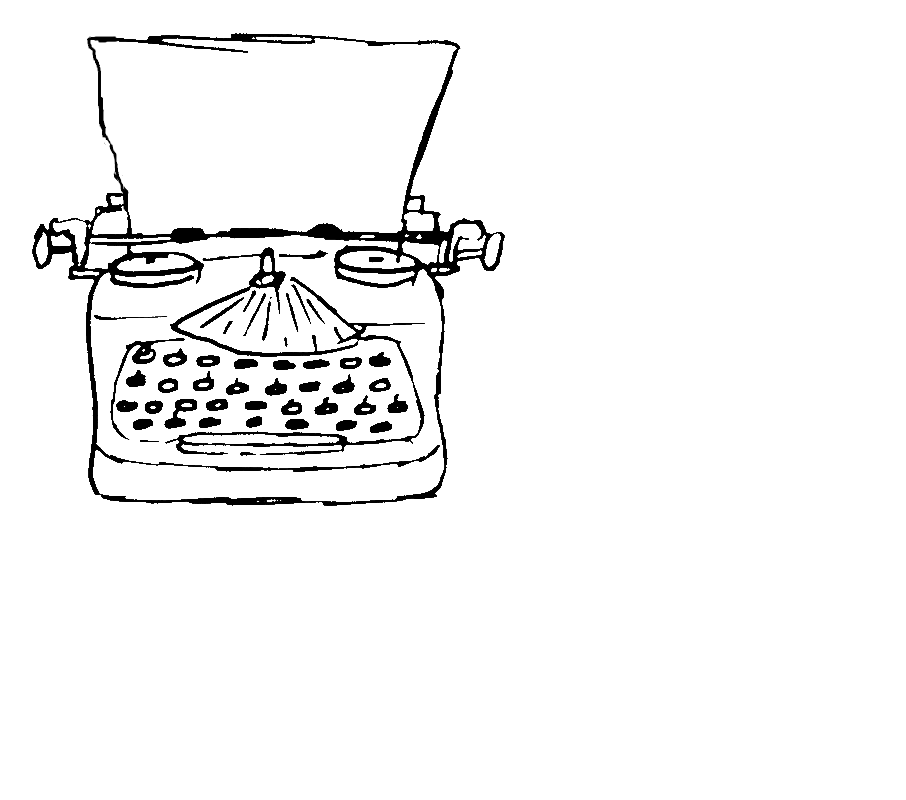
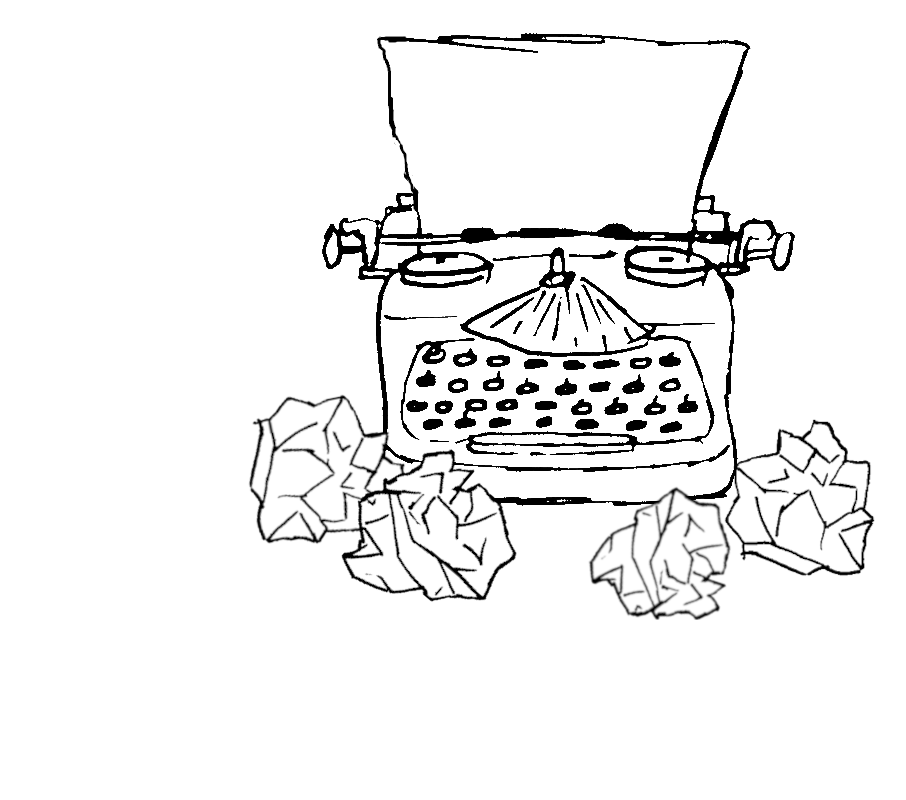
Before and after one commit to ElSmith7/accessibility-with-parallax, a React (Create React App) app: page / in a window 1280 px wide. Shown: the top 800 px of the page, without its empty margins (85-991 px from the left). Built offline with nearby package versions, Linux system fonts and the light colour scheme.

Commit message:
Added css to hero to get it to center

```diff
--- a/src/components/hero.tsx
+++ b/src/components/hero.tsx
@@ -6,12 +6,32 @@ import paper4 from "../images/paper4.png";
 
 const Hero = () => {
   return (
-    <div>
-      <img src={typewriter} />
-      <img src={paper1} />
-      <img src={paper2} />
-      <img src={paper3} />
-      <img src={paper4} />
+    <div className="relative justify-center">
+      <img
+        className="absolute top-0 left-1/2 transform -translate-x-1/2"
+        src={typewriter}
+        alt="typewriter sketch"
+      />
+      <img
+        className="absolute top-0 left-1/2 transform -translate-x-1/2"
+        src={paper1}
+        alt="crumpled paper sketch"
+      />
+      <img
+        className="absolute top-0 left-1/2 transform -translate-x-1/2"
+        src={paper2}
+        alt="crumpled paper sketch"
+      />
+      <img
+        className="absolute top-0 left-1/2 transform -translate-x-1/2"
+        src={paper3}
+        alt="crumpled paper sketch"
+      />
+      <img
+        className="absolute top-0 left-1/2 transform -translate-x-1/2"
+        src={paper4}
+        alt="crumpled paper sketch"
+      />
     </div>
   );
 };
```
